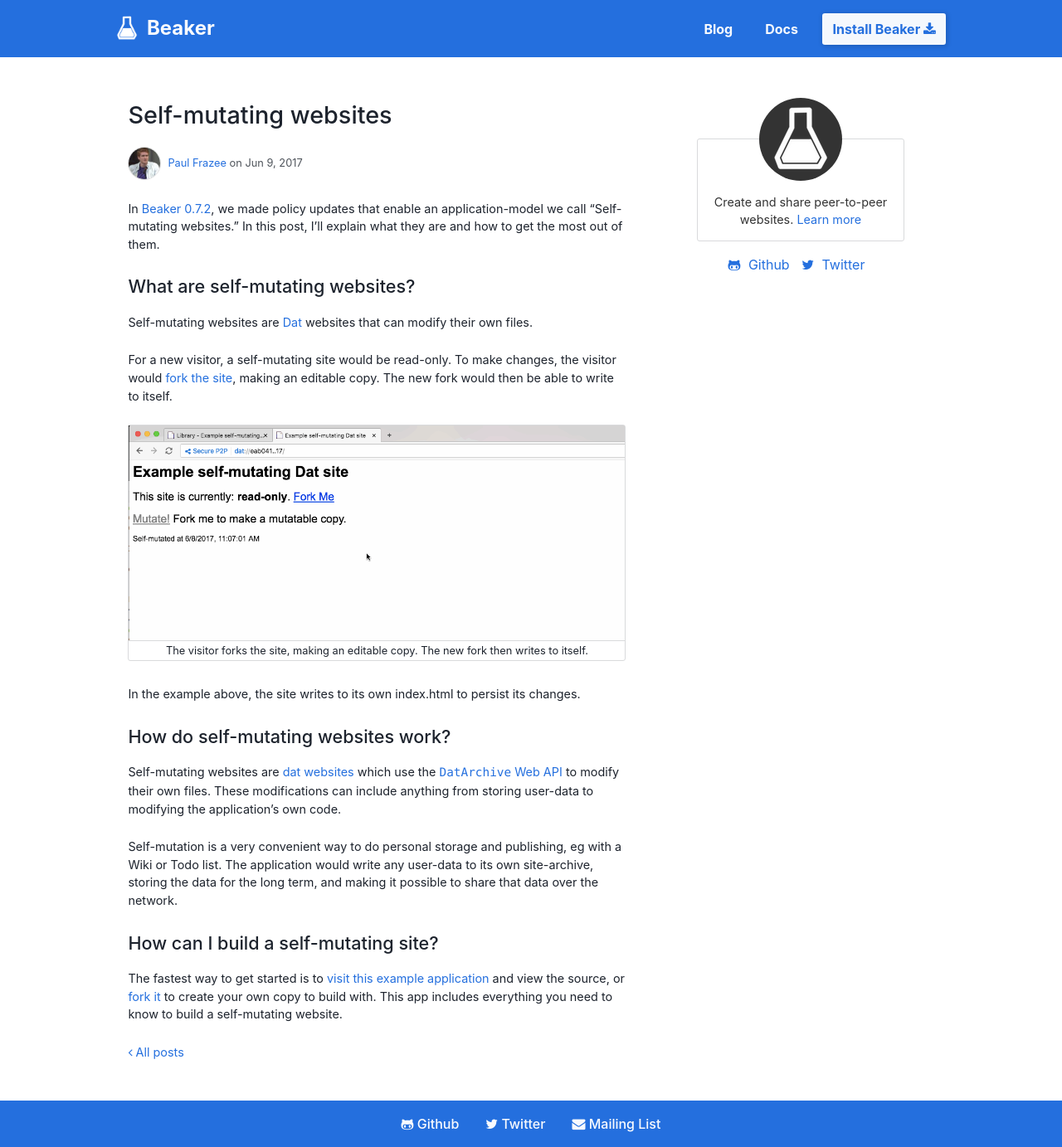
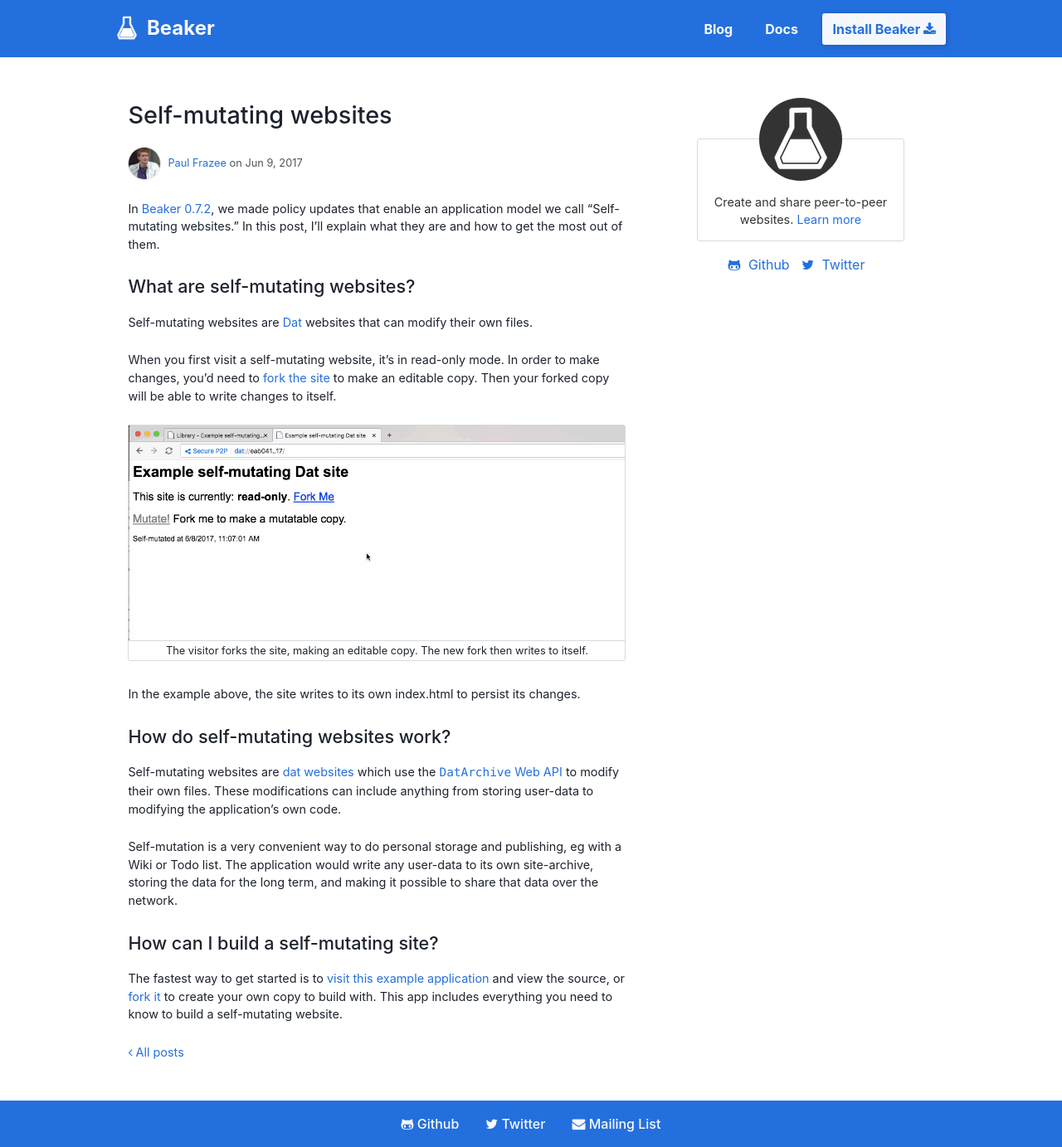
Before and after one commit to beakerbrowser/beakerbrowser.com, a Jekyll site: the page built from _posts/2017-06-09-self-mutating-websites.md, in a window 1280 px wide. Shown: the whole page at 83% size. Built offline with Jekyll 4.4.1, drawn with Linux system fonts in a browser that asks for light colours.

Commit message:
Tighten up first two paragraphs

```diff
--- a/_posts/2017-06-09-self-mutating-websites.md
+++ b/_posts/2017-06-09-self-mutating-websites.md
@@ -7,13 +7,15 @@
 image: /img/posts/self-mutating-websites/thumbnail.png
 ---
 
-In [Beaker 0.7.2](/2017/06/05/beaker-0-7-2.html), we made policy updates that enable an application-model we call "Self-mutating websites." In this post, I'll explain what they are and how to get the most out of them.
+In [Beaker 0.7.2](/2017/06/05/beaker-0-7-2.html), we made policy updates that enable an application model we call "Self-mutating websites." In this post, I'll explain what they are and how to get the most out of them.
 
 ## What are self-mutating websites?
 
 Self-mutating websites are [Dat](/docs/inside-beaker/dat-files-protocol.html) websites that can modify their own files.
 
-For a new visitor, a self-mutating site would be read-only. To make changes, the visitor would [fork the site](/docs/using-beaker/forking-sites.html), making an editable copy. The new fork would then be able to write to itself.
+When you first visit a self-mutating website, it's in read-only mode. In order to make changes,
+you'd need to [fork the site](/docs/using-beaker/forking-sites.html) to make an editable copy. Then your
+forked copy will be able to write changes to itself.
 
 <figure>
 <img src="/img/posts/self-mutating-websites/self-mutation.gif">
```
